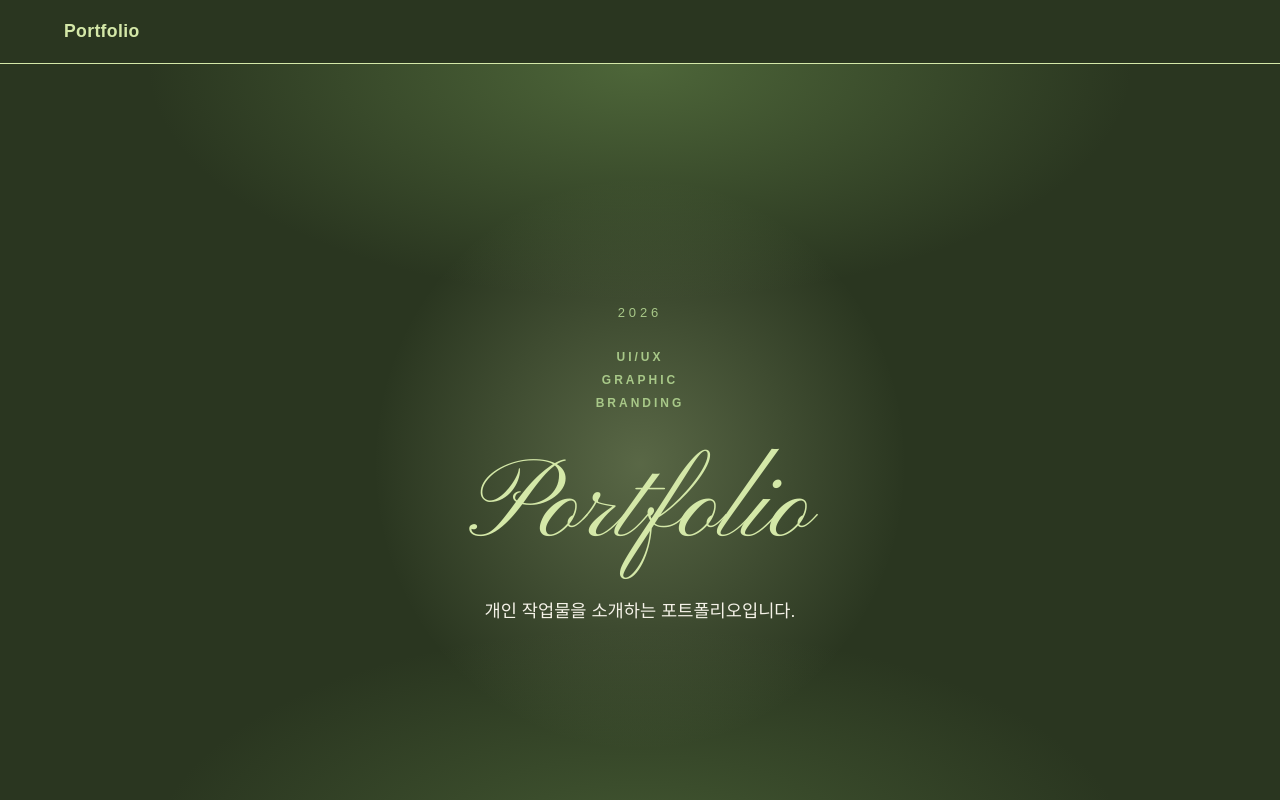
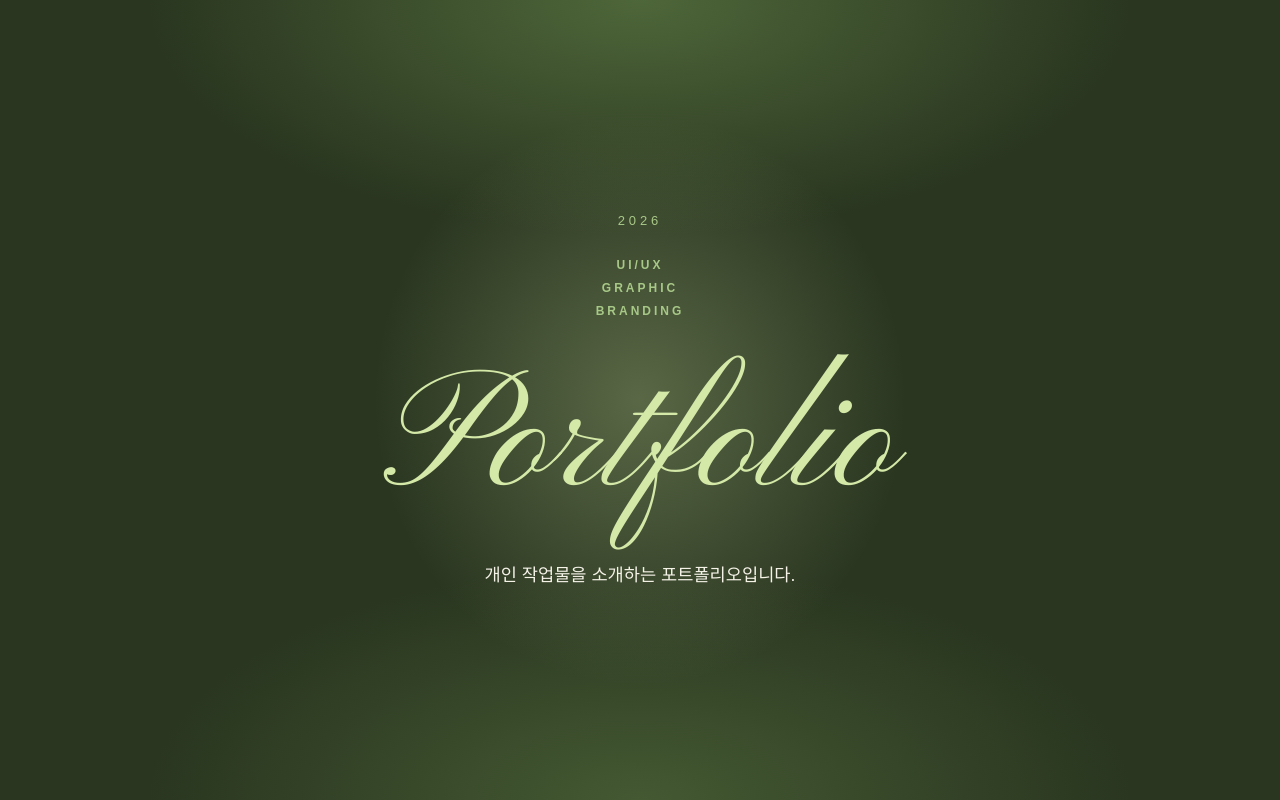
Before and after one commit to gagyeong2505/my_project, a React app: page / in a window 1280 px wide. Shown: the top 800 px of the page. Built offline with nearby package versions, Linux system fonts and the light colour scheme; the HTML template or start-up script is replaced by a standard one; a web font is replaced by a local one.

Commit message:
style: 탑바 제거 및 표지 로고타입 텍스트 확대(1.5배)

```diff
--- a/src/components/common/Header.jsx
+++ /dev/null
@@ -1,45 +0,0 @@
-import AppBar from '@mui/material/AppBar';
-import Toolbar from '@mui/material/Toolbar';
-import Typography from '@mui/material/Typography';
-import Container from '@mui/material/Container';
-
-/**
- * Header 컴포넌트
- *
- * Props: 없음
- *
- * Example usage:
- * <Header />
- */
-function Header() {
-  return (
-    <AppBar
-      position="fixed"
-      elevation={0}
-      sx={{
-        height: '64px',
-        justifyContent: 'center',
-        bgcolor: 'primary.dark',
-        borderBottom: '1px solid',
-        borderColor: 'divider',
-      }}
-    >
-      <Container maxWidth="lg">
-        <Toolbar disableGutters sx={{ minHeight: '64px !important' }}>
-          <Typography
-            sx={{
-              fontSize: '1.1rem',
-              fontWeight: 700,
-              color: 'secondary.main',
-              letterSpacing: '0.02em',
-            }}
-          >
-            Portfolio
-          </Typography>
-        </Toolbar>
-      </Container>
-    </AppBar>
-  );
-}
-
-export default Header;
--- a/src/components/landing/HeroSection.jsx
+++ b/src/components/landing/HeroSection.jsx
@@ -63,7 +63,7 @@ function HeroSection() {
         sx={{
           fontFamily: '"Pinyon Script", cursive',
           fontWeight: 400,
-          fontSize: { xs: '4rem', md: '7rem' },
+          fontSize: { xs: '6rem', md: '10.5rem' },
           lineHeight: 1,
           color: 'secondary.main',
         }}
--- a/src/pages/Home.jsx
+++ b/src/pages/Home.jsx
@@ -1,5 +1,4 @@
 import Box from '@mui/material/Box';
-import Header from '../components/common/Header';
 import Footer from '../components/common/Footer';
 import HeroSection from '../components/landing/HeroSection';
 import AboutSection from '../components/landing/AboutSection';
@@ -16,12 +15,9 @@ import ProjectGrid from '../components/landing/ProjectGrid';
 function Home() {
   return (
     <Box sx={{ width: '100%', minHeight: '100vh', display: 'flex', flexDirection: 'column' }}>
-      <Header />
-      <Box sx={{ pt: '64px' }}>
-        <HeroSection />
-        <AboutSection />
-        <ProjectGrid />
-      </Box>
+      <HeroSection />
+      <AboutSection />
+      <ProjectGrid />
       <Footer />
     </Box>
   );
```
